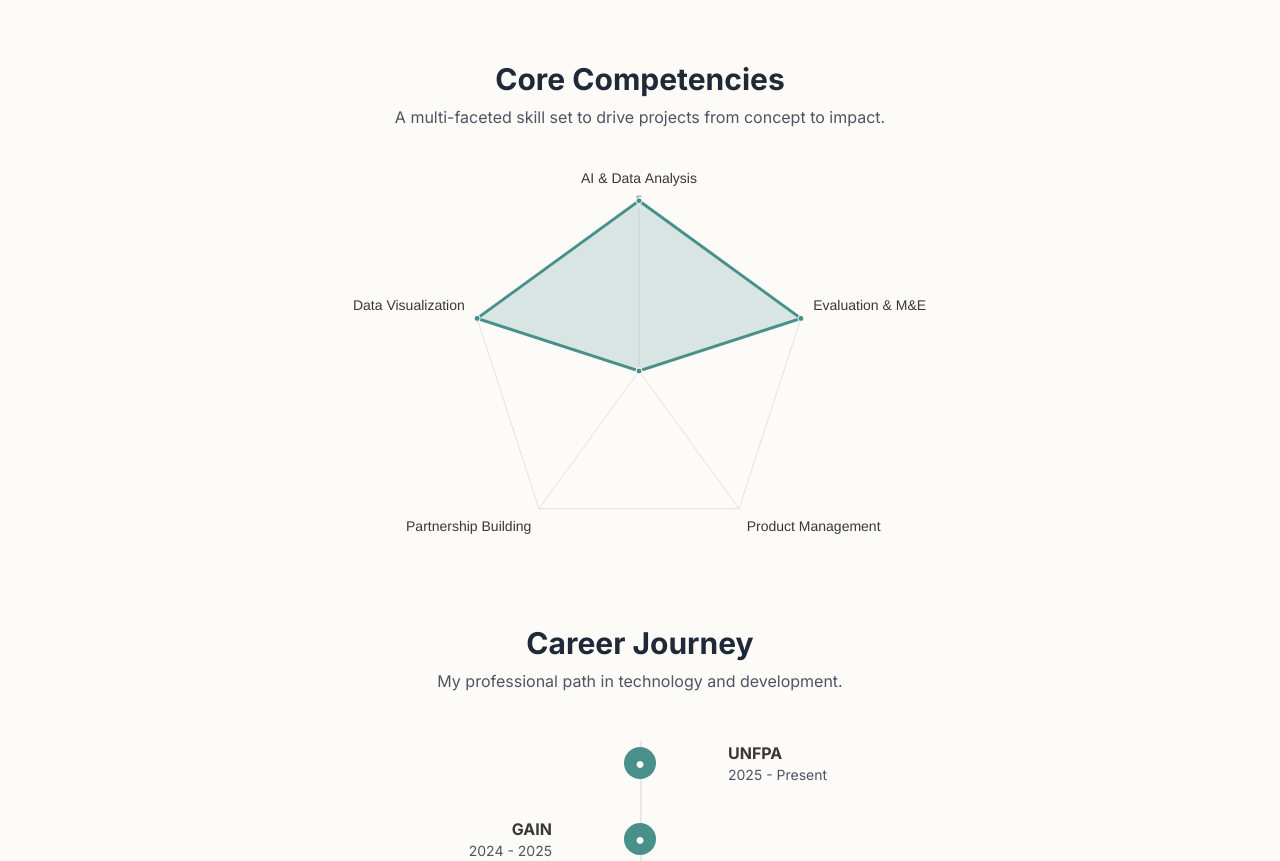
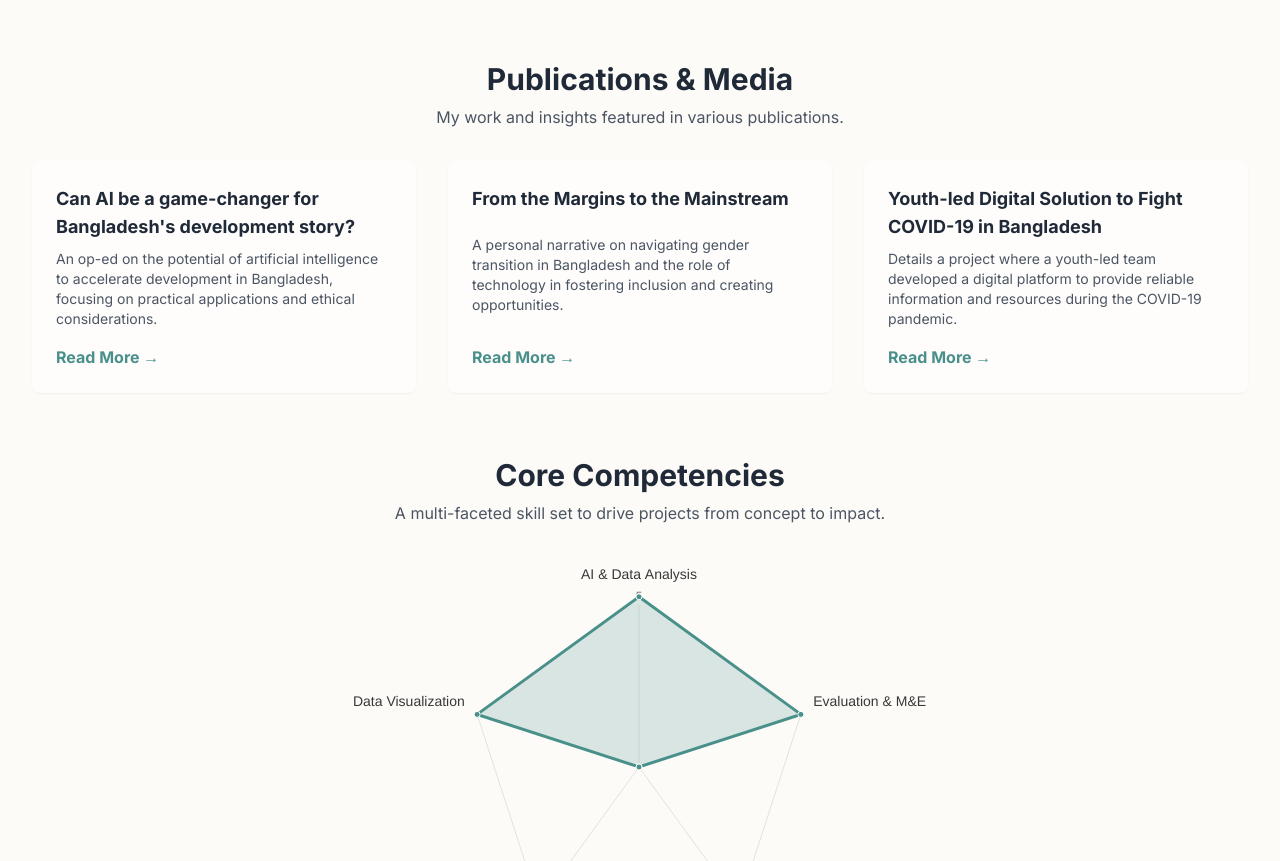
Before and after one commit to rafijahiin/rafi-jahin-portfolio, a plain HTML site: page index.html in a window 1280 px wide. Shown: the part 1439-2300 px from the top of the page. Drawn offline with nearby package versions, Linux system fonts and the light colour scheme.

Commit message:
index.html

```diff
--- a/index.html
+++ b/index.html
@@ -10,13 +10,14 @@
     <link rel="preconnect" href="https://fonts.gstatic.com" crossorigin>
     <link href="https://fonts.googleapis.com/css2?family=Inter:wght@400;500;700&display=swap" rel="stylesheet">
     <!-- Chosen Palette: Warm Neutrals & Muted Teal -->
-    <!-- Application Structure Plan: The SPA is designed as a narrative journey. It starts with a high-impact "Key Metrics" dashboard to immediately quantify achievements. This is followed by an interactive tabbed "Experience" section, allowing users to explore specific roles without being overwhelmed. A visual "Skills" section with a chart provides a quick, digestible overview of technical capabilities, and a "Career Timeline" shows professional growth. A new "AI Career Assistant" section now uses the Gemini API to generate a targeted cover letter paragraph from a job description, demonstrating AI skills directly. This structure transforms a linear CV into an exploratory, user-driven, and interactive experience. -->
+    <!-- Application Structure Plan: The SPA is a narrative journey starting with a "Key Metrics" dashboard. It flows into an "AI Career Assistant" powered by the Gemini API, an interactive "Experience" section, and a new "Publications & Media" section to showcase tangible work. It concludes with a "Skills" chart and "Career Timeline". This structure provides a comprehensive, interactive, and evidence-based view of the candidate's profile. -->
     <!-- Visualization & Content Choices:
         - Key Metrics (From CV achievements): Goal: Inform/Impress -> Method: Large number cards -> Interaction: Hover effects -> Justification: Highlights quantifiable impact upfront.
         - Experience (CV work history): Goal: Organize/Inform -> Method: JS-powered Tabs -> Interaction: Click to reveal role details -> Justification: Prevents a wall of text and improves navigation.
+        - Publications & Media (From user's website): Goal: Provide Evidence -> Method: Grid of linked cards -> Interaction: Click to read external articles -> Justification: Offers concrete proof of expertise and public engagement.
         - Technical Skills (From CV skills list): Goal: Compare/Inform -> Method: Chart.js Radar Chart -> Interaction: Hover tooltips -> Justification: Visually represents multi-faceted expertise.
         - Career Path (From CV roles/dates): Goal: Show Change -> Method: HTML/CSS Timeline -> Interaction: None, purely visual -> Justification: Provides a clear, chronological story.
-        - AI Cover Letter Helper: Goal: Demonstrate/Synthesize -> Method: Gemini API Call -> Interaction: User input (job description) -> Justification: Showcases practical AI application and directly assists the target audience (recruiters).
+        - AI Cover Letter Helper: Goal: Demonstrate/Synthesize -> Method: Gemini API Call -> Interaction: User input (job description) -> Justification: Showcases practical AI application.
     -->
     <!-- CONFIRMATION: NO SVG graphics used. NO Mermaid JS used. -->
     <style>
@@ -43,6 +44,13 @@
             .chart-container {
                 height: 400px;
             }
+        }
+        .publication-card {
+            transition: transform 0.3s ease, box-shadow 0.3s ease;
+        }
+        .publication-card:hover {
+            transform: translateY(-5px);
+            box-shadow: 0 10px 15px -3px rgba(0,0,0,0.1), 0 4px 6px -2px rgba(0,0,0,0.05);
         }
     </style>
 </head>
@@ -148,6 +156,31 @@
                 </div>
             </div>
         </section>
+
+        <section id="publications" class="mb-16">
+            <div class="text-center mb-8">
+                <h2 class="text-3xl font-bold text-gray-800">Publications & Media</h2>
+                <p class="mt-2 text-gray-600">My work and insights featured in various publications.</p>
+            </div>
+            <div class="grid grid-cols-1 md:grid-cols-2 lg:grid-cols-3 gap-8">
+                <div class="publication-card bg-white/60 p-6 rounded-lg shadow-sm flex flex-col">
+                    <h3 class="text-lg font-bold text-gray-800 mb-2 flex-grow">Can AI be a game-changer for Bangladesh's development story?</h3>
+                    <p class="text-sm text-gray-600 mb-4 flex-grow">An op-ed on the potential of artificial intelligence to accelerate development in Bangladesh, focusing on practical applications and ethical considerations.</p>
+                    <a href="https://www.dhakatribune.com/opinion/op-ed/334207/can-ai-be-a-game-changer-for-bangladesh-s" target="_blank" class="text-[#4A908A] font-semibold hover:underline self-start">Read More →</a>
+                </div>
+                <div class="publication-card bg-white/60 p-6 rounded-lg shadow-sm flex flex-col">
+                    <h3 class="text-lg font-bold text-gray-800 mb-2 flex-grow">From the Margins to the Mainstream</h3>
+                    <p class="text-sm text-gray-600 mb-4 flex-grow">A personal narrative on navigating gender transition in Bangladesh and the role of technology in fostering inclusion and creating opportunities.</p>
+                    <a href="https://www.thedailystar.net/shout/news/the-margins-the-mainstream-3183531" target="_blank" class="text-[#4A908A] font-semibold hover:underline self-start">Read More →</a>
+                </div>
+                <div class="publication-card bg-white/60 p-6 rounded-lg shadow-sm flex flex-col">
+                    <h3 class="text-lg font-bold text-gray-800 mb-2 flex-grow">Youth-led Digital Solution to Fight COVID-19 in Bangladesh</h3>
+                    <p class="text-sm text-gray-600 mb-4 flex-grow">Details a project where a youth-led team developed a digital platform to provide reliable information and resources during the COVID-19 pandemic.</p>
+                    <a href="https://www.swisscontact.org/en/news/youth-led-digital-solution-to-fight-covid-19-in-bangladesh" target="_blank" class="text-[#4A908A] font-semibold hover:underline self-start">Read More →</a>
+                </div>
+            </div>
+        </section>
+
 
         <section id="skills" class="mb-16">
             <div class="text-center mb-8">
```
